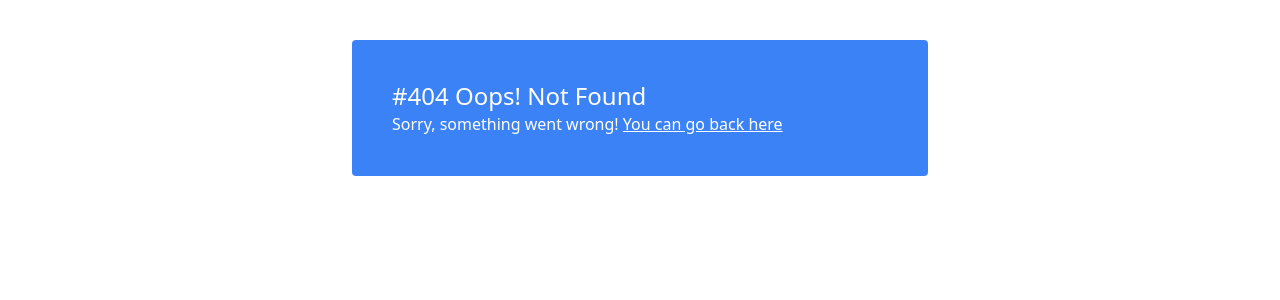
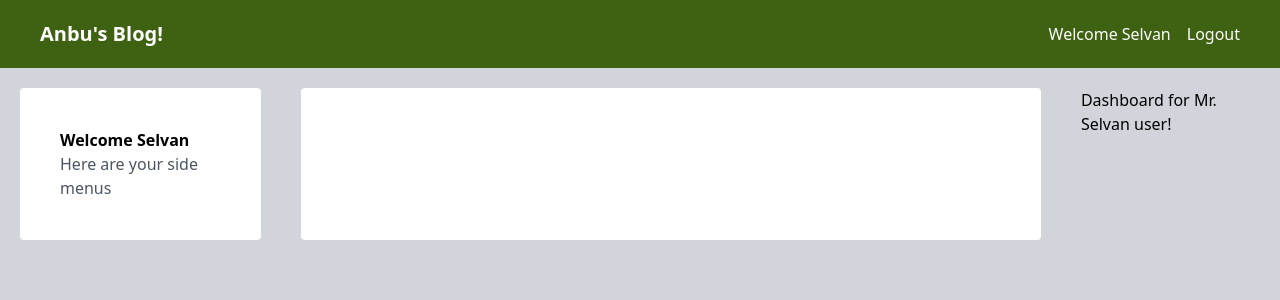
Before and after one commit to anburocky3/react-js-interns, a React (Vite) app: page /admin in a window 1280 px wide. Before the commit this address had no page. Shown: the top 300 px of the page. Built offline with nearby package versions, Linux system fonts and the light colour scheme.

Commit message:
concept: useContext()

```diff
--- /dev/null
+++ b/src/components/ui/AdminNavbar.jsx
@@ -0,0 +1,27 @@
+import { Link } from "react-router-dom";
+import { UserContext } from "../../contexts/UserContext";
+import { useContext } from "react";
+
+const AdminNavbar = () => {
+  // useContext()
+
+  const user = useContext(UserContext);
+
+  console.log(user);
+
+  return (
+    <div className="bg-lime-800 text-white px-10 py-5 flex items-center justify-between">
+      <Link to="/" className="font-semibold text-xl">
+        Anbu&apos;s Blog!
+      </Link>
+      <ul className="flex space-x-4">
+        <li>Welcome {user.userName}</li>
+        <li>
+          <Link to="#">Logout</Link>
+        </li>
+      </ul>
+    </div>
+  );
+};
+
+export default AdminNavbar;
--- /dev/null
+++ b/src/components/ui/AdminSidebar.jsx
@@ -0,0 +1,15 @@
+import { useContext } from "react";
+import { UserContext } from "../../contexts/UserContext";
+
+const AdminSidebar = () => {
+  const user = useContext(UserContext);
+
+  return (
+    <div className="bg-white p-10 rounded">
+      <h4 className="font-semibold">Welcome {user.userName}</h4>
+      <p className="text-gray-600">Here are your side menus</p>
+    </div>
+  );
+};
+
+export default AdminSidebar;
--- /dev/null
+++ b/src/contexts/UserContext.js
@@ -0,0 +1,3 @@
+import { createContext } from "react";
+
+export const UserContext = createContext();
--- /dev/null
+++ b/src/layouts/Admin.jsx
@@ -0,0 +1,36 @@
+import { Outlet } from "react-router-dom";
+import AdminNavbar from "../components/ui/AdminNavbar";
+import AdminSidebar from "../components/ui/AdminSidebar";
+import { UserContext } from "../contexts/UserContext";
+import { useState } from "react";
+import DashboardPage from "../pages/admin/Dashboard";
+
+const AdminLayout = () => {
+  const [user] = useState({
+    userId: 1,
+    userName: "Selvan",
+    isLoggedIn: true,
+  });
+
+  return (
+    <div className="bg-gray-300 min-h-screen pb-10">
+      <UserContext.Provider value={user}>
+        <AdminNavbar />
+
+        <div className="flex m-5 space-x-10">
+          <div className="w-1/4">
+            <AdminSidebar />
+          </div>
+
+          <div className="w-3/4 bg-white p-10 rounded">
+            <Outlet />
+          </div>
+
+          <DashboardPage />
+        </div>
+      </UserContext.Provider>
+    </div>
+  );
+};
+
+export default AdminLayout;
--- /dev/null
+++ b/src/pages/admin/Dashboard.jsx
@@ -0,0 +1,12 @@
+import { useContext } from "react";
+import { UserContext } from "../../contexts/UserContext";
+
+const DashboardPage = () => {
+  const user = useContext(UserContext);
+
+  console.log(user);
+
+  return <div>Dashboard for Mr. {user.userName} user!</div>;
+};
+
+export default DashboardPage;
```
Also changed, not shown: src/main.jsx (+7 -0 lines).
